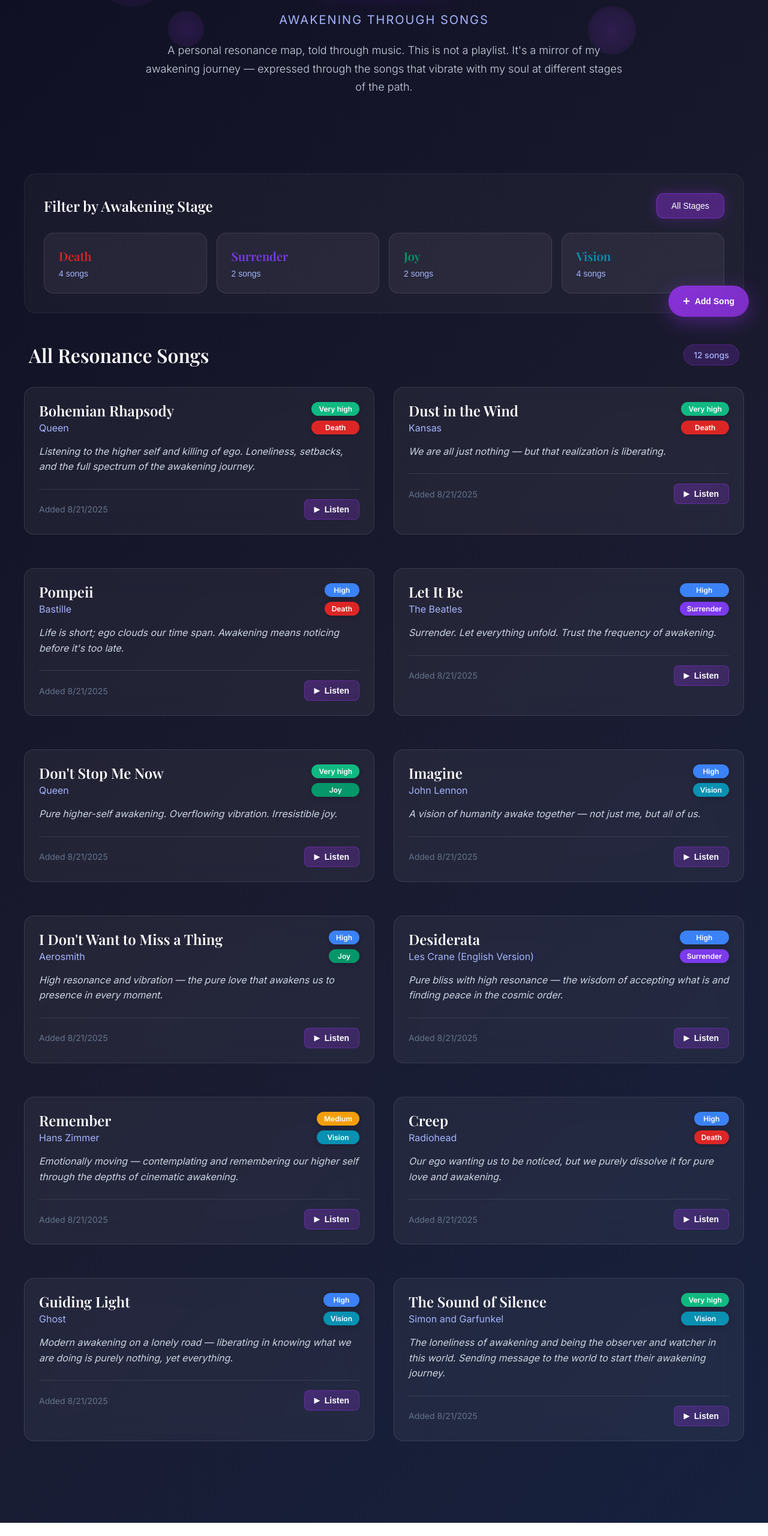
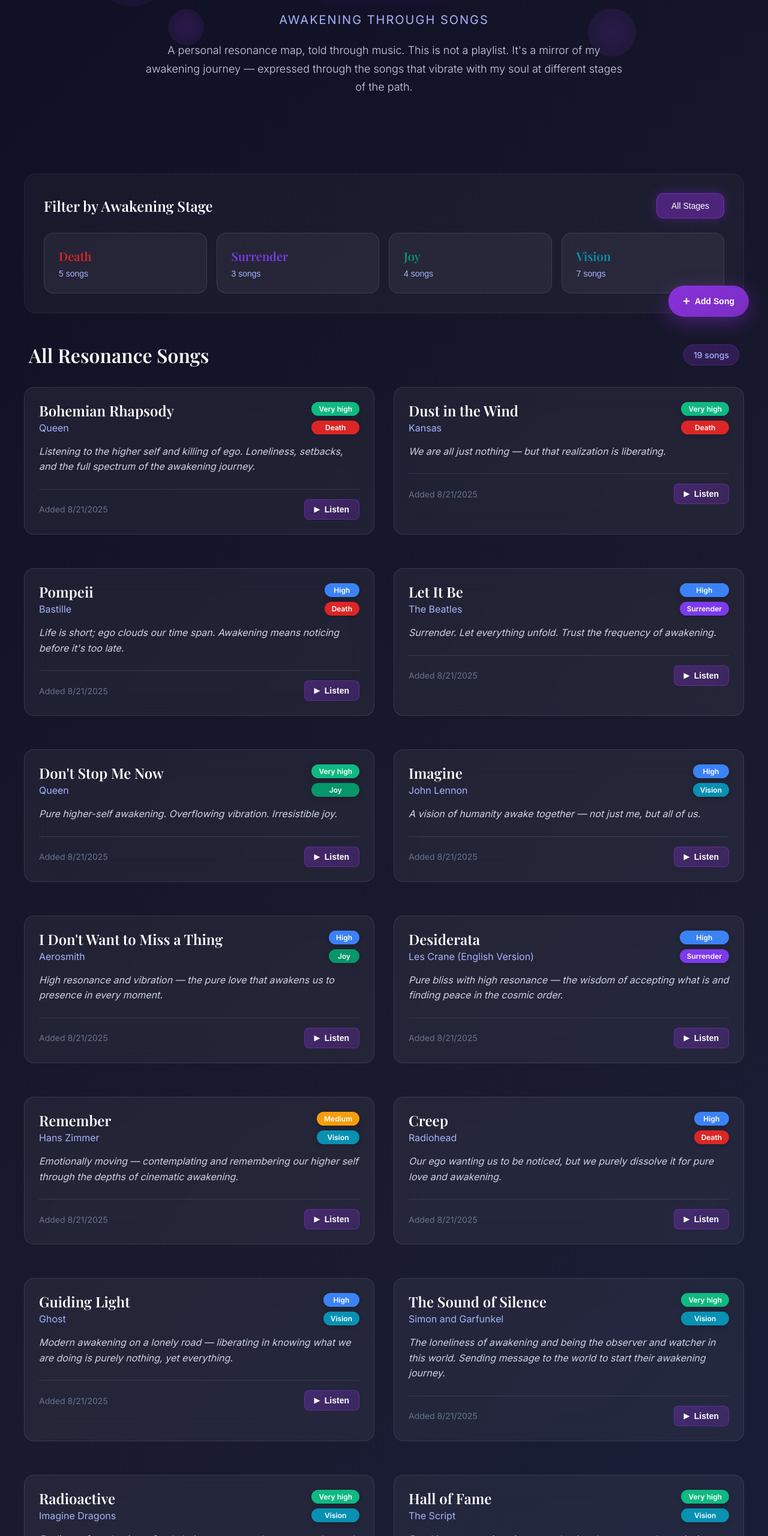
Before and after one commit to johnmichealacera/echoes, a React (Create React App) app: page / in a window 1280 px wide. Shown: the part 240-2800 px from the top of the page at 60% size. Before the commit the page ends 2778 px from the top, so only its background shows below. Built offline with nearby package versions, Linux system fonts and the light colour scheme; the HTML template or start-up script is replaced by a standard one.

Commit message:
added new songs of awakening with reflections

```diff
--- a/src/components/StreamingModal.tsx
+++ b/src/components/StreamingModal.tsx
@@ -145,7 +145,7 @@
                       <p>🎵 Now playing: <strong>{song.songTitle}</strong> by <strong>{song.artist}</strong></p>
                       <p className="player-note">
                         {song.youtubeId
-                          ? "Enjoy listening right here on your awakening journey page!"
+                          ? song.reflection
                           : "This song will open in YouTube for the best listening experience."
                         }
                       </p>
--- a/src/data/songs.ts
+++ b/src/data/songs.ts
@@ -120,6 +120,76 @@
     awakeningStage: 'Vision',
     createdAt: '8/21/2025',
     youtubeId: 'NAEppFUWLfc' // Simon and Garfunkel - The Sound of Silence (embed-friendly version)
+  },
+  {
+    id: '13',
+    songTitle: 'Radioactive',
+    artist: 'Imagine Dragons',
+    resonance: 'Very high',
+    reflection: 'Feelings of awakening, of truly being present at the moment, the total annihilation of the programming, and knowing we are still walking in the system but with a renewed hunger and vision.',
+    awakeningStage: 'Vision',
+    createdAt: '08/24/2025',
+    youtubeId: 'ktvTqknDobU' // Imagine Dragons - Radioactive (Official Music Video)
+  },
+  {
+    id: '14',
+    songTitle: 'Hall of Fame',
+    artist: 'The Script',
+    resonance: 'Very high',
+    reflection: 'Breaking community stigma, awakening does not need permission, following your higher self. No more chains, no more limitations.',
+    awakeningStage: 'Vision',
+    createdAt: '08/24/2025',
+    youtubeId: 'mk48xRzuNvA' // The Script - Hall of Fame ft. will.i.am (Official Video)
+  },
+  {
+    id: '15',
+    songTitle: 'Counting Stars',
+    artist: 'OneRepublic',
+    resonance: 'Very high',
+    reflection: 'Following higher self, seeing the programming and matrix system as clear as sky, fighting with the ego.',
+    awakeningStage: 'Death',
+    createdAt: '08/24/2025',
+    youtubeId: 'hT_nvWreIhg' // OneRepublic - Counting Stars (Official Music Video)
+  },
+  {
+    id: '16',
+    songTitle: 'Can\'t Stop the Feeling!',
+    artist: 'Justin Timberlake',
+    resonance: 'High',
+    reflection: 'When the vibration and frequency turns on like in deep work and resonance with high vibration things the feeling is pure joy and bliss. Freedom of expression and pure creativity in motion.',
+    awakeningStage: 'Joy',
+    createdAt: '08/24/2024',
+    youtubeId: 'ru0K8uYEZWw' // Justin Timberlake - Can't Stop The Feeling! (Official Video)
+  },
+  {
+    id: '17',
+    songTitle: 'Best Day of My Life',
+    artist: 'American Authors',
+    resonance: 'High',
+    reflection: 'Fully realizing awakening. Loving the feeling and enjoying every moment. Anagram on do not wake the ego up.',
+    awakeningStage: 'Joy',
+    createdAt: '08/24/2025',
+    youtubeId: 'Y66j_BUCBMY' // American Authors - Best Day Of My Life (Official Music Video)
+  },
+  {
+    id: '18',
+    songTitle: 'Wake Me Up',
+    artist: 'Avicii',
+    resonance: 'Medium',
+    reflection: 'Started to realize, the society does not know anything. Starting to hear the words of the inner self. Still listening, seeds are starting to grow.',
+    awakeningStage: 'Vision',
+    createdAt: '08/24/2025',
+    youtubeId: 'IcrbM1l_BoI' // Avicii - Wake Me Up (Official Video)
+  },
+  {
+    id: '19',
+    songTitle: 'Titanium',
+    artist: 'Sia',
+    resonance: 'High',
+    reflection: 'Full embrace of awakening. Society ego reflections does not chip in the higher self. At a stage where it is fully aware of the truth inside.',
+    awakeningStage: 'Surrender',
+    createdAt: '08/24/2025',
+    youtubeId: 'JRfuAukYTKg' // Sia - Titanium ft. David Guetta (Official Video)
   }
 ];
 
```
